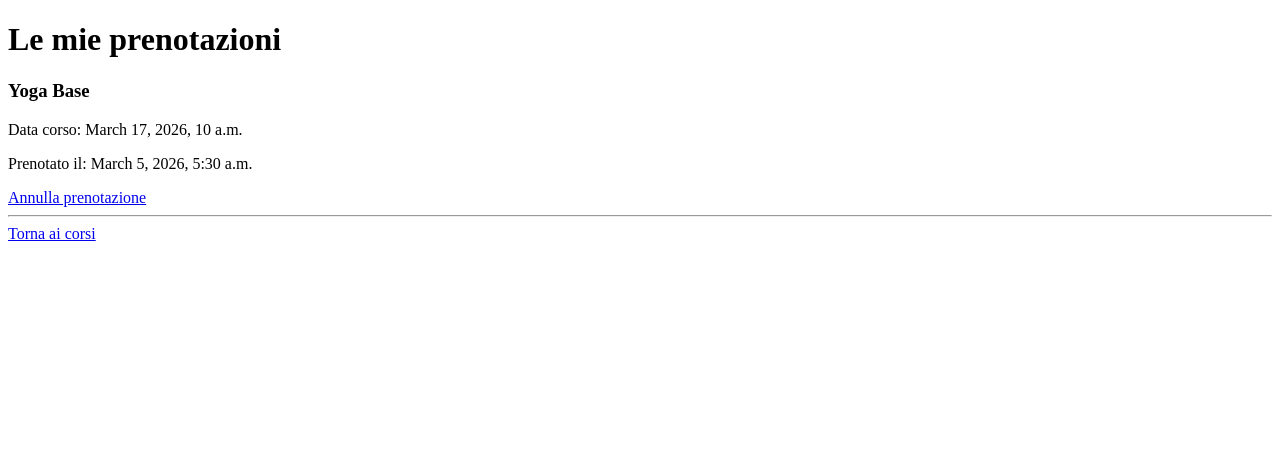
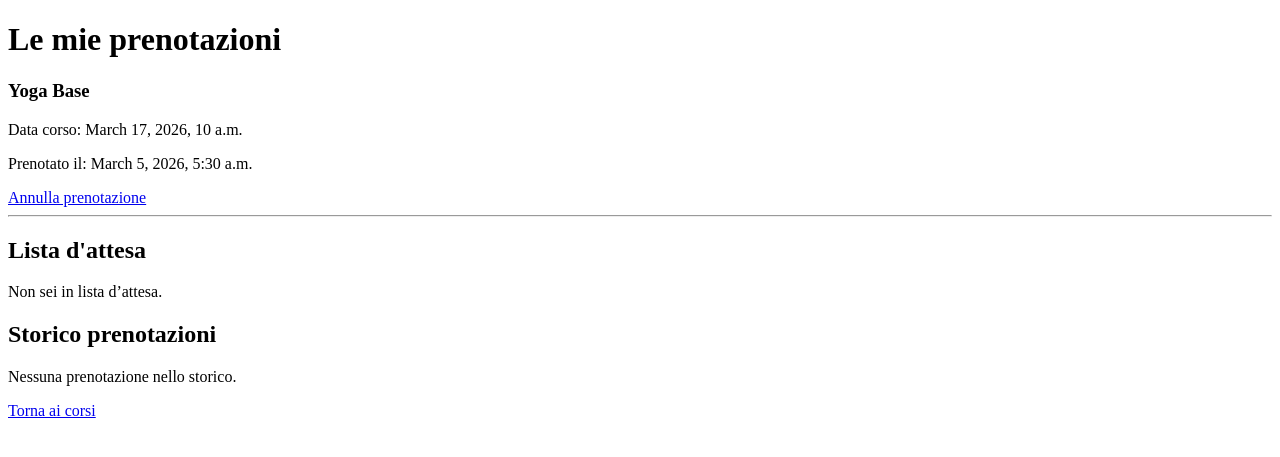
Before and after one commit to hadil17-El/palestra_project, a Django app: page /mie-prenotazioni/ in a window 1280 px wide. Shown: the top 457 px of the page. Run offline with Django 5.2, Linux system fonts and the light colour scheme; a user stored in the database is signed in; data comes from the database, SQL or seed files in the repository; both versions use the stored data as it was after the commit.

Commit message:
third commit

```diff
--- a/corsi/admin.py
+++ b/corsi/admin.py
@@ -1,6 +1,5 @@
 from django.contrib import admin
-from .models import Corso, Prenotazione
-
+from .models import Corso, Prenotazione, Profile
 
 @admin.register(Corso)
 class CorsoAdmin(admin.ModelAdmin):
@@ -13,3 +12,5 @@ class CorsoAdmin(admin.ModelAdmin):
 class PrenotazioneAdmin(admin.ModelAdmin):
     list_display = ('utente', 'corso', 'data_prenotazione', 'attiva')
     list_filter = ('attiva',)
+
+admin.site.register(Profile)
--- a/corsi/models.py
+++ b/corsi/models.py
@@ -19,7 +19,9 @@ class Prenotazione(models.Model):
     utente = models.ForeignKey(User, on_delete=models.CASCADE)
     corso = models.ForeignKey(Corso, on_delete=models.CASCADE)
     data_prenotazione = models.DateTimeField(auto_now_add=True)
+
     attiva = models.BooleanField(default=True)
+    in_lista_attesa = models.BooleanField(default=False)
 
     def __str__(self):
         return f"{self.utente.username} - {self.corso.titolo}"
@@ -42,3 +44,10 @@ class Profile(models.Model):
 def crea_profile(sender, instance, created, **kwargs):
     if created:
         Profile.objects.create(user=instance)
+
+
+#hadil17
+#Had_jed17
+
+##hadil(superuser)
+###hadil
--- a/corsi/templates/corsi/lista_corsi.html
+++ b/corsi/templates/corsi/lista_corsi.html
@@ -23,7 +23,10 @@
            Benvenuta {{ user.username }} |
 <a href="{% url 'modifica_profilo' %}">Profilo</a> |
 <a href="{% url 'mie_prenotazioni' %}">Le mie prenotazioni</a> |
-<a href="/accounts/logout/">Logout</a>
+<form method="post" action="{% url 'logout' %}" style="display:inline;">
+    {% csrf_token %}
+    <button type="submit">Logout</button>
+</form>
         </p>
     {% else %}
         <a href="/accounts/login/">Login</a>
--- a/corsi/templates/corsi/mie_prenotazioni.html
+++ b/corsi/templates/corsi/mie_prenotazioni.html
@@ -18,18 +18,57 @@
     {% endfor %}
 {% endif %}
 
-{% for prenotazione in prenotazioni %}
+
+{% for prenotazione in prenotazioni_attive %}
     <div>
         <h3>{{ prenotazione.corso.titolo }}</h3>
         <p>Data corso: {{ prenotazione.corso.data }}</p>
         <p>Prenotato il: {{ prenotazione.data_prenotazione }}</p>
+
         <a href="{% url 'annulla_prenotazione' prenotazione.id %}">
-    Annulla prenotazione
+            Annulla prenotazione
         </a>
+
         <hr>
     </div>
 {% empty %}
     <p>Non hai ancora prenotazioni.</p>
+{% endfor %}
+<h2>Lista d'attesa</h2>
+
+{% for prenotazione in prenotazioni_lista_attesa %}
+
+<div>
+    <p><strong>{{ prenotazione.corso.titolo }}</strong></p>
+    <p>Data: {{ prenotazione.corso.data }}</p>
+
+    <p style="color:orange;">
+        In lista d’attesa (posizione {{ prenotazione.posizione_lista }})
+    </p>
+
+    <hr>
+</div>
+
+{% empty %}
+<p>Non sei in lista d’attesa.</p>
+{% endfor %}
+
+
+<h2>Storico prenotazioni</h2>
+
+{% for prenotazione in prenotazioni_storico %}
+
+<div>
+    <p><strong>{{ prenotazione.corso.titolo }}</strong></p>
+    <p>Data: {{ prenotazione.corso.data }}</p>
+
+    <p style="color:gray;">Prenotazione annullata</p>
+
+    <hr>
+</div>
+
+{% empty %}
+<p>Nessuna prenotazione nello storico.</p>
 {% endfor %}
 
 <a href="/">Torna ai corsi</a>
--- a/corsi/views.py
+++ b/corsi/views.py
@@ -7,6 +7,9 @@ from django.shortcuts import get_object_or_404, redirect
 from .models import Corso, Prenotazione
 from django.contrib import messages
 from .models import Profile
+from django.contrib.auth import logout
+from django.shortcuts import redirect
+from django.contrib.auth.decorators import login_required
 
 def lista_corsi(request):
     corsi = Corso.objects.all()
@@ -59,30 +62,72 @@ def prenota_corso(request, corso_id):
     if prenotazione_esistente:
         messages.warning(request, "Sei già prenotata a questo corso.")
 
-    elif corso.posti_disponibili == 0:
-        messages.error(request, "Posti esauriti.")
+    else:
+        # Se ci sono posti disponibili
+        if corso.posti_disponibili > 0:
+            Prenotazione.objects.create(
+                utente=request.user,
+                corso=corso,
+                attiva=True,
+                in_lista_attesa=False
+            )
 
-    else:
-        Prenotazione.objects.create(
-            utente=request.user,
-            corso=corso
-        )
-        corso.posti_disponibili -= 1
-        corso.save()
+            corso.posti_disponibili -= 1
+            corso.save()
 
-        messages.success(request, "Prenotazione effettuata con successo!")
+            messages.success(request, "Prenotazione effettuata con successo!")
+
+        # Se i posti sono finiti → lista d'attesa
+        else:
+            Prenotazione.objects.create(
+                utente=request.user,
+                corso=corso,
+                attiva=False,
+                in_lista_attesa=True
+            )
+
+            messages.info(request, "Posti esauriti. Sei stata inserita in lista d’attesa.")
 
     return redirect('lista_corsi')
 @login_required
 def mie_prenotazioni(request):
-    prenotazioni = Prenotazione.objects.filter(utente=request.user)
+
+    prenotazioni_attive = Prenotazione.objects.filter(
+        utente=request.user,
+        attiva=True
+    )
+
+    prenotazioni_storico = Prenotazione.objects.filter(
+        utente=request.user,
+        attiva=False,
+        in_lista_attesa=False
+    )
+
+    prenotazioni_lista_attesa = Prenotazione.objects.filter(
+        utente=request.user,
+        in_lista_attesa=True
+    )
+
+    # calcolo posizione lista attesa
+    for pren in prenotazioni_lista_attesa:
+
+        lista = Prenotazione.objects.filter(
+            corso=pren.corso,
+            in_lista_attesa=True
+        ).order_by('data_prenotazione')
+
+        posizione = list(lista).index(pren) + 1
+        pren.posizione_lista = posizione
 
     return render(request, 'corsi/mie_prenotazioni.html', {
-        'prenotazioni': prenotazioni
+        'prenotazioni_attive': prenotazioni_attive,
+        'prenotazioni_storico': prenotazioni_storico,
+        'prenotazioni_lista_attesa': prenotazioni_lista_attesa
     })
 
 @login_required
 def annulla_prenotazione(request, prenotazione_id):
+
     prenotazione = get_object_or_404(
         Prenotazione,
         id=prenotazione_id,
@@ -90,15 +135,38 @@ def annulla_prenotazione(request, prenotazione_id):
     )
 
     corso = prenotazione.corso
-    prenotazione.delete()
 
-    corso.posti_disponibili += 1
-    corso.save()
+    if prenotazione.attiva:
 
-    messages.success(request, "Prenotazione annullata con successo.")
+        prenotazione.attiva = False
+        prenotazione.save()
+
+        corso.posti_disponibili += 1
+        corso.save()
+
+        # cerca qualcuno in lista d'attesa
+        prossimo = Prenotazione.objects.filter(
+            corso=corso,
+            in_lista_attesa=True
+        ).order_by('data_prenotazione').first()
+
+        if prossimo:
+
+            prossimo.attiva = True
+            prossimo.in_lista_attesa = False
+            prossimo.save()
+
+            corso.posti_disponibili -= 1
+            corso.save()
+
+            messages.info(
+                request,
+                "Un utente dalla lista d’attesa è stato promosso automaticamente."
+            )
+
+        messages.success(request, "Prenotazione annullata.")
 
     return redirect('mie_prenotazioni')
-
 
 @login_required
 def modifica_profilo(request):
@@ -113,3 +181,8 @@ def modifica_profilo(request):
         return redirect('modifica_profilo')
 
     return render(request, 'corsi/modifica_profilo.html')
+
+@login_required
+def logout_view(request):
+    logout(request)
+    return redirect('login')
```
Also changed, not shown: corsi/migrations/0003_prenotazione_in_lista_attesa.py (added), db.sqlite3, media/corsi/pexels-yankrukov-8436769.jpg (added).
